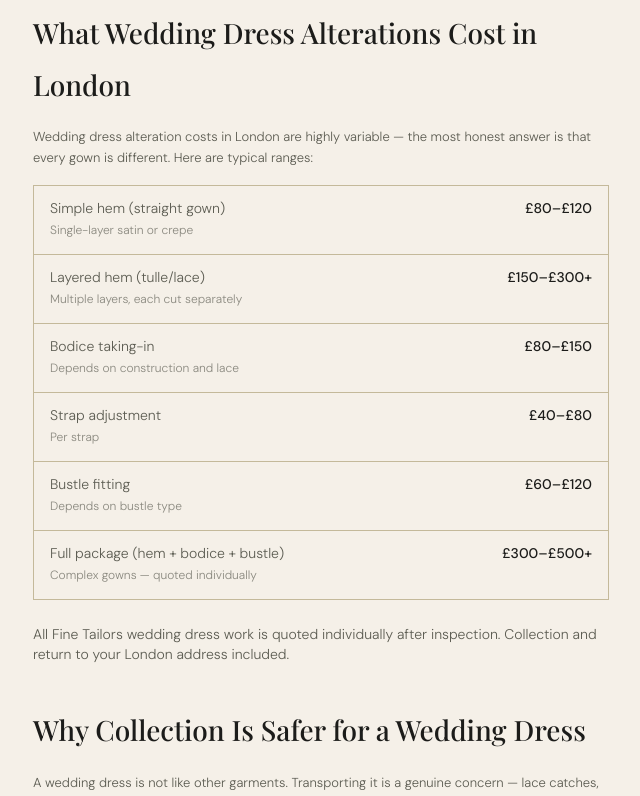
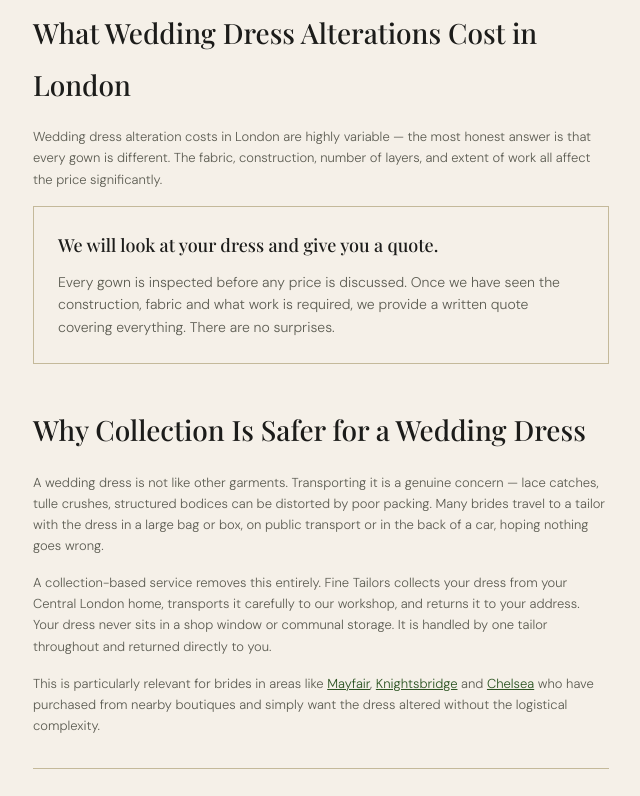
Before and after one commit to tsde9266-svg/toptailor.london, a Next.js app: page /blog/wedding-dress-alterations-london in a window 1280 px wide. Shown: the part 2860-3656 px from the top of the page, without its empty margins (63-703 px from the left). Built offline with nearby package versions, Linux system fonts and the light colour scheme.

Commit message:
Blog: remove wedding dress pricing table — inspect-and-quote instead
Co-Authored-By: Claude Sonnet 4.6 <noreply@anthropic.com>

```diff
--- a/src/app/blog/wedding-dress-alterations-london/page.tsx
+++ b/src/app/blog/wedding-dress-alterations-london/page.tsx
@@ -64,7 +64,7 @@ const faqSchema = {
       name: 'How much do wedding dress alterations cost in London?',
       acceptedAnswer: {
         '@type': 'Answer',
-        text: 'Wedding dress alteration costs in London vary significantly by gown complexity. Simple hemming on a straight gown may cost £80–£120. Complex work on a layered ball gown — multiple hem layers, bodice adjustment, bustle fitting — can cost £200–£400 or more. Every gown is quoted individually after inspection.',
+        text: 'Wedding dress alteration costs in London vary significantly by gown complexity — the fabric, construction, number of layers and extent of work all affect the price. We inspect every gown before quoting, so you receive an accurate written price before any work begins.',
       },
     },
     {
@@ -206,29 +206,15 @@ export default function WeddingDressAlterationsLondonBlog() {
           <h2 className="font-playfair text-[1.75rem] font-medium mb-4 mt-10">What Wedding Dress Alterations Cost in London</h2>
 
           <p className="font-sans font-light text-muted leading-relaxed mb-4">
-            Wedding dress alteration costs in London are highly variable — the most honest answer is that every gown is different. Here are typical ranges:
+            Wedding dress alteration costs in London are highly variable — the most honest answer is that every gown is different. The fabric, construction, number of layers, and extent of work all affect the price significantly.
           </p>
 
-          <div className="border border-divider divide-y divide-divider mb-6">
-            {[
-              ['Simple hem (straight gown)', '£80–£120', 'Single-layer satin or crepe'],
-              ['Layered hem (tulle/lace)', '£150–£300+', 'Multiple layers, each cut separately'],
-              ['Bodice taking-in', '£80–£150', 'Depends on construction and lace'],
-              ['Strap adjustment', '£40–£80', 'Per strap'],
-              ['Bustle fitting', '£60–£120', 'Depends on bustle type'],
-              ['Full package (hem + bodice + bustle)', '£300–£500+', 'Complex gowns — quoted individually'],
-            ].map(([service, range, note]) => (
-              <div key={service} className="flex flex-wrap justify-between px-4 py-3 gap-2">
-                <div>
-                  <span className="font-sans font-light text-muted text-sm block">{service}</span>
-                  <span className="font-sans font-light text-muted/70 text-xs">{note}</span>
-                </div>
-                <span className="font-sans font-medium text-charcoal text-sm">{range}</span>
-              </div>
-            ))}
+          <div className="border border-divider p-6 mb-8">
+            <p className="font-playfair text-lg font-medium text-charcoal mb-3">We will look at your dress and give you a quote.</p>
+            <p className="font-sans font-light text-muted leading-relaxed text-sm">
+              Every gown is inspected before any price is discussed. Once we have seen the construction, fabric and what work is required, we provide a written quote covering everything. There are no surprises.
+            </p>
           </div>
-
-          <p className="font-sans text-sm font-light text-muted mb-8">All Fine Tailors wedding dress work is quoted individually after inspection. Collection and return to your London address included.</p>
 
           <h2 className="font-playfair text-[1.75rem] font-medium mb-4 mt-10">Why Collection Is Safer for a Wedding Dress</h2>
 
```
